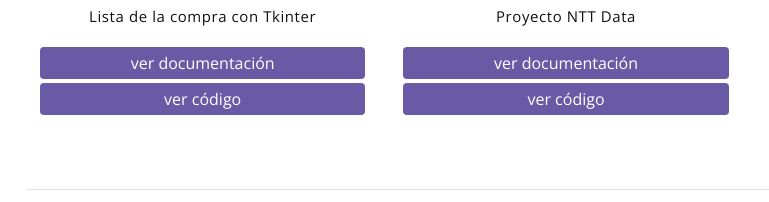
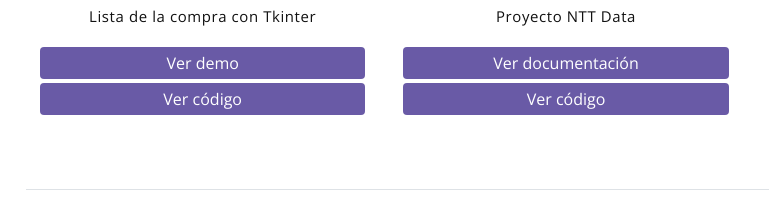
Before and after one commit to J3susGB/Portfolio, a plain HTML site: page index.html in a window 1280 px wide. Shown: the part 2218-2420 px from the top of the page, 74-843 px from the left. Drawn offline with nearby package versions, Linux system fonts and the light colour scheme; a web font is replaced by a local one.

Commit message:
Cambio enlace para demo lista compra TKINER

```diff
--- a/index.html
+++ b/index.html
@@ -162,8 +162,8 @@
                                         <p>Lista de la compra con Tkinter</p>
                                     </div>
                                     <div>
-                                        <a href="https://github.com/J3susGB/PYTHON-DEVELOPER/blob/main/Poyectos%20Tkinter/Lista_compra_Tkinter%26POO/README.md" target="_blank" class="bg-primary text-white p-1 m-1 rounded d-block">ver documentación</a>
-                                        <a href="https://github.com/J3susGB/PYTHON-DEVELOPER/tree/main/Poyectos%20Tkinter/Lista_compra_Tkinter%26POO" target="_blank" class="bg-primary text-white p-1 m-1 rounded d-block">ver código</a>
+                                        <a href="https://drive.google.com/drive/folders/1UruDTDZema_OayPZwG2LGCo4KD80v8AO" target="_blank" class="bg-primary text-white p-1 m-1 rounded d-block">Ver demo</a>
+                                        <a href="https://github.com/J3susGB/PYTHON-DEVELOPER/tree/main/Poyectos%20Tkinter/Lista_compra_Tkinter%26POO" target="_blank" class="bg-primary text-white p-1 m-1 rounded d-block">Ver código</a>
                                     </div>
                                 </div>
                             </span>
@@ -182,8 +182,8 @@
                                         <p>Proyecto NTT Data</p>
                                     </div>
                                     <div>
-                                        <a href="https://drive.google.com/file/d/17rDATZPem4_FNr8wxD7m1oSyf-5vVgFY/view" target="_blank" class="bg-primary text-white p-1 m-1 rounded d-block">ver documentación</a>
-                                        <a href="https://github.com/J3susGB/DATA-ANALYST-PROJECTS/tree/main/ntt-data-proyecto" target="_blank" class="bg-primary text-white p-1 m-1 rounded d-block">ver código</a>
+                                        <a href="https://drive.google.com/file/d/17rDATZPem4_FNr8wxD7m1oSyf-5vVgFY/view" target="_blank" class="bg-primary text-white p-1 m-1 rounded d-block">Ver documentación</a>
+                                        <a href="https://github.com/J3susGB/DATA-ANALYST-PROJECTS/tree/main/ntt-data-proyecto" target="_blank" class="bg-primary text-white p-1 m-1 rounded d-block">Ver código</a>
                                     </div>
                                 </div>
                             </span>
```
